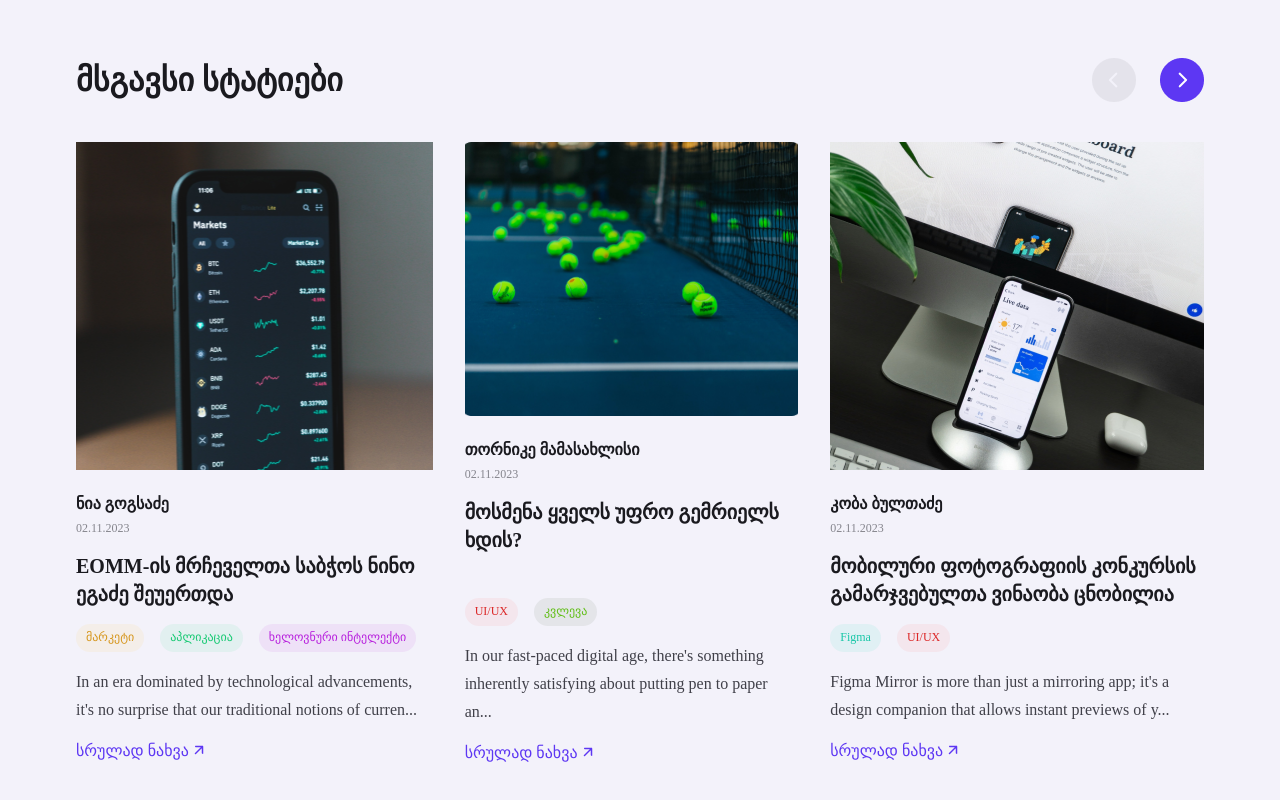
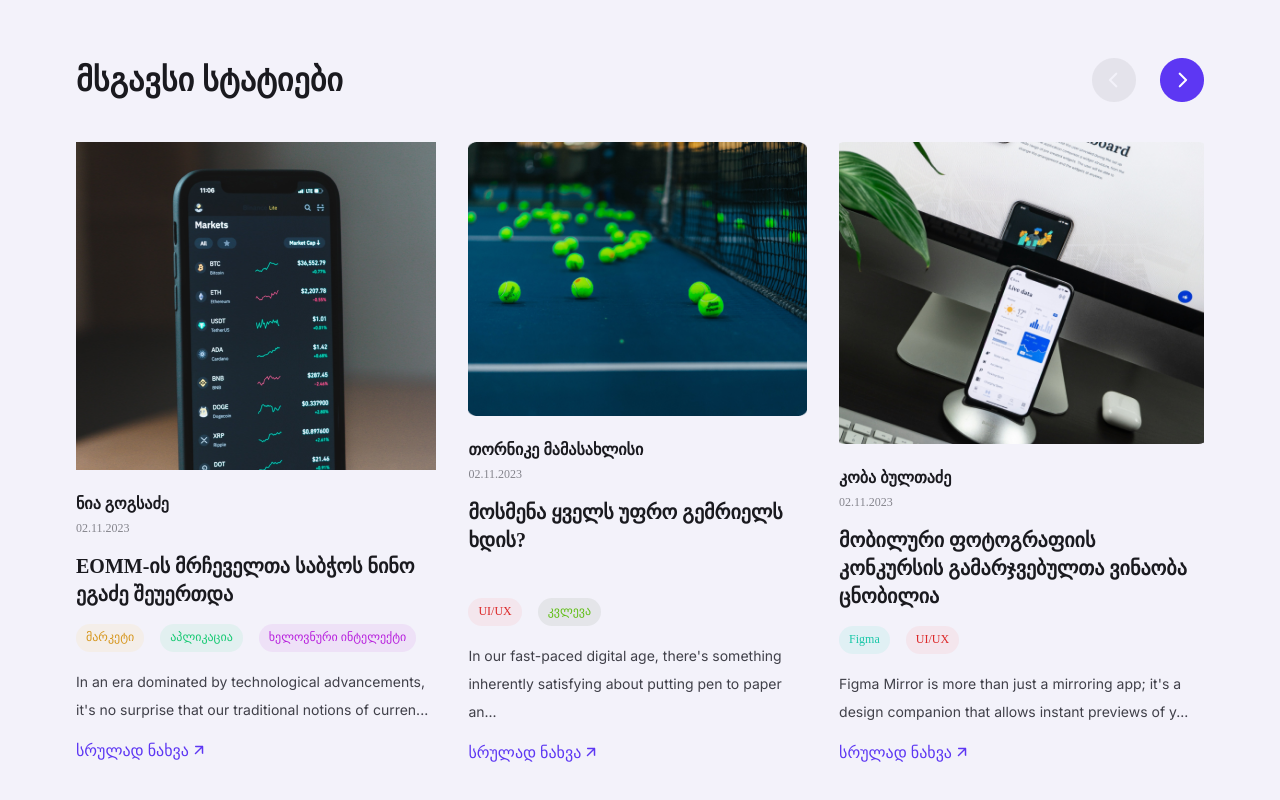
Before and after one commit to beqa200/b-g-l, a plain HTML site: page pages/Blog/blog.html in a window 1280 px wide. Shown: the part 1297-2097 px from the top of the page. Drawn offline with Linux system fonts and the light colour scheme.

Commit message:
add paragrap

```diff
--- a/pages/Blog/blog.css
+++ b/pages/Blog/blog.css
@@ -1,3 +1,4 @@
+@import url("https://fonts.googleapis.com/css2?family=Inter:slnt@-10..0&display=swap");
 .main {
   display: flex;
   justify-content: start;
@@ -216,8 +217,10 @@ h3,
   background: rgba(8, 210, 174, 0.08);
 }
 .paragraph {
+  font-family: "Inter", sans-serif;
+  font-weight: 400;
   color: #404049;
-  font-size: 16px;
+  font-size: 14px;
   line-height: 28px;
 }
 .last-item {
```
